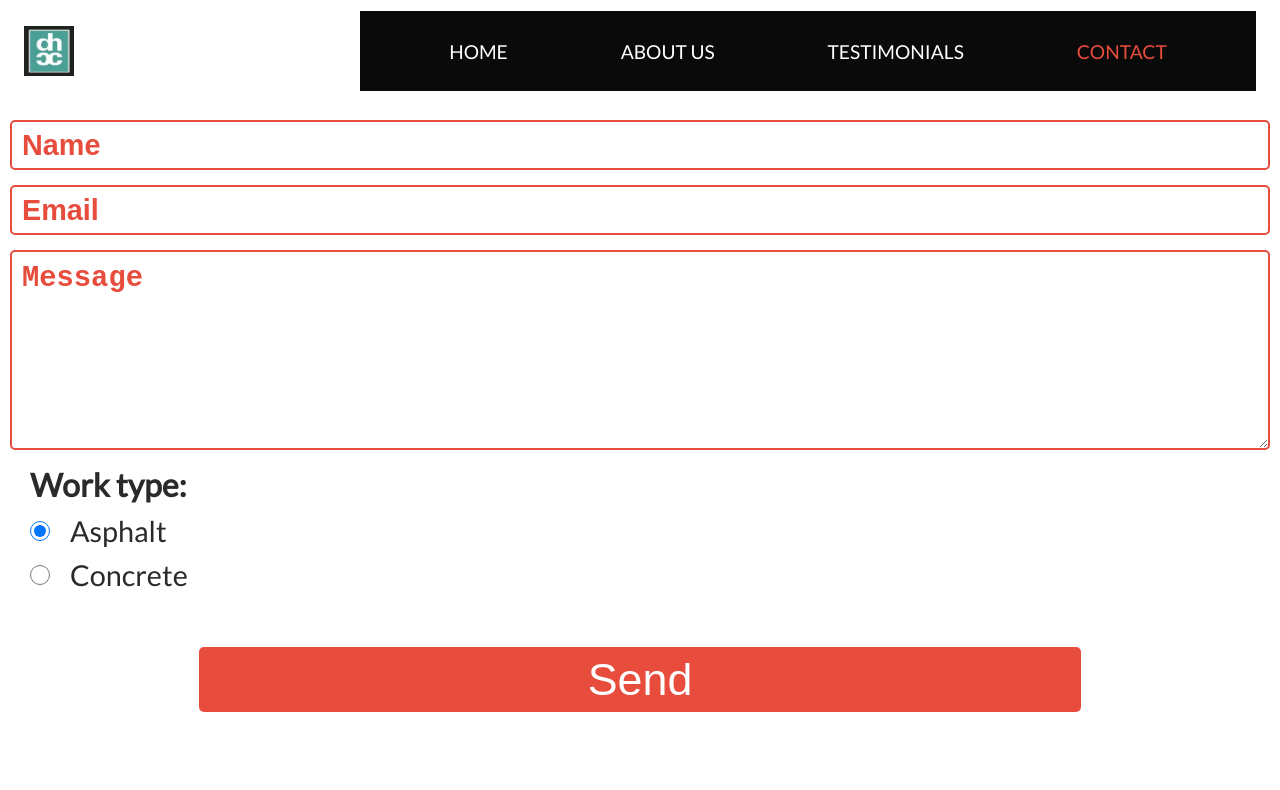
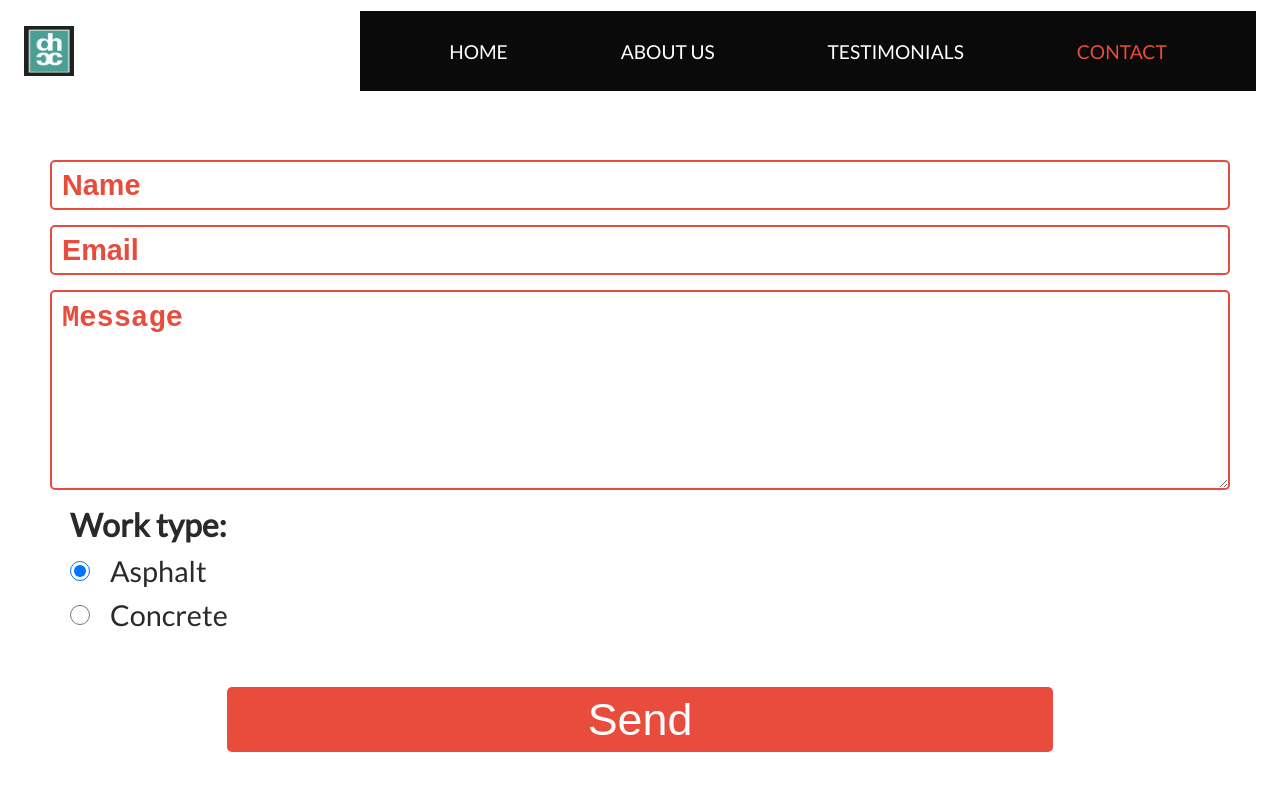
Before and after one commit to MahmoodAhmed-SE/construction-website, a React (Vite) app: page /contact-us in a window 1280 px wide. Shown: the top 790 px of the page. Built offline with nearby package versions, Linux system fonts and the light colour scheme.

Commit message:
design: contactus largest screen padding.

```diff
--- a/src/pages/contact-us/contact-us.module.css
+++ b/src/pages/contact-us/contact-us.module.css
@@ -74,6 +74,9 @@ textarea::placeholder {
 
 
 @media (min-width: 767px) and (max-width: 1199px) {
+  .contact_us_container {
+    padding: 15vh 30px 10px;
+  }
 
   .form_container input,
   textarea {
@@ -95,7 +98,9 @@ textarea::placeholder {
 }
 
 @media (min-width: 1200px) {
-
+  .contact_us_container {
+    padding: 20vh 50px 10px;
+  }
   .form_container input,
   textarea {
     font-size: 1.8rem;
```
